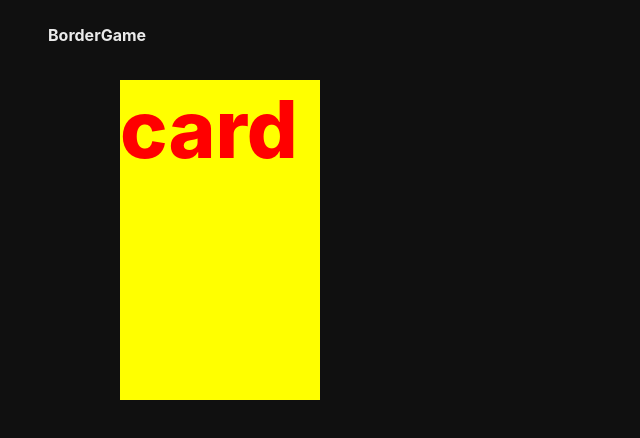
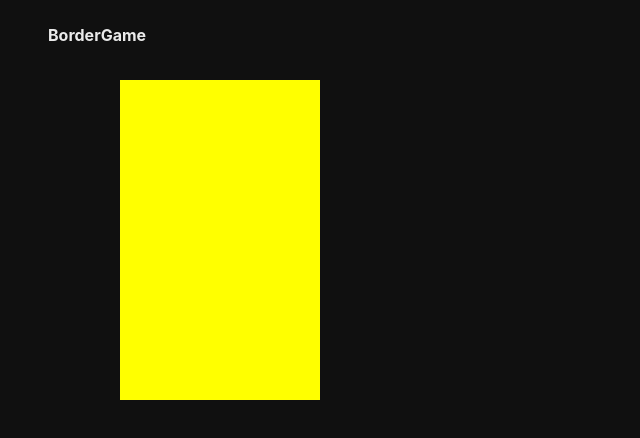
Before and after one commit to yyb02006/Boardgame, a React (Create React App) app: page /card-flipper in a window 1280 px wide. Shown: the top 438 px of the page, without its empty margins (0-640 px from the left). Built offline with nearby package versions, Linux system fonts and the light colour scheme.

Commit message:
ref를 통해 사용자 이벤트가 애니메이션에 접근할 수 있도록 구현 방식 정의

```diff
--- a/src/libs/utils.ts
+++ b/src/libs/utils.ts
@@ -107,3 +107,8 @@ export function getOppositeElement(element: Direction | HorizontalPos | PlayerEl
 			throw new Error('Unexpected element type');
 	}
 }
+
+/** 단어의 첫글자를 대문자로 바꿔주는 함수 */
+export function capitalizeFirstLetter(letter: string) {
+	return letter.charAt(0).toUpperCase() + letter.slice(1);
+}
--- a/src/routes/CardFlipper.tsx
+++ b/src/routes/CardFlipper.tsx
@@ -1,5 +1,20 @@
-import React from 'react';
-import styled from 'styled-components';
+import { capitalizeFirstLetter } from '#libs/utils';
+import React, { useRef, useState } from 'react';
+import styled, { css } from 'styled-components';
+
+const flip = (seqDirection: 'normal' | 'reverse') => {
+	return css`
+		@keyframes flip_${seqDirection} {
+			from {
+				transform: rotate3d(0, 1, 0, 0deg);
+			}
+			to {
+				transform: rotate3d(0, 1, 0, 180deg);
+			}
+		}
+		animation: ${`flip_${seqDirection}`} 2s ease-in forwards ${seqDirection};
+	`;
+};
 
 const Layout = styled.section`
 	height: 100vh;
@@ -21,10 +36,41 @@ const CardStyle = styled.div`
 	color: red;
 	background-color: yellow;
 	position: relative;
+	&.Forward {
+		${flip('normal')}
+	}
+	&.Reverse {
+		${flip('reverse')}
+	}
 `;
 
 const Card = () => {
-	return <CardStyle>card</CardStyle>;
+	const [cardState, setCardState] = useState<'forward' | 'reverse'>('forward');
+	const ref = useRef<HTMLDivElement | null>(null);
+	const testRef = useRef({ clientX: 0, clientY: 0 });
+	const onCardOver = (event: React.MouseEvent<HTMLDivElement>) => {
+		event.stopPropagation();
+		const { clientX, clientY } = event;
+		const { left, top } = event.currentTarget.getBoundingClientRect();
+		const box = ref.current;
+		if (box) {
+			box.style.transform = `translateX(${150}px)`;
+		}
+		console.log();
+	};
+	const onCardOver2 = (event: React.MouseEvent<HTMLDivElement>) => {
+		event.stopPropagation();
+	};
+	return (
+		<div
+			onClick={() => {
+				setCardState((p) => (p === 'forward' ? 'reverse' : 'forward'));
+				console.log('clicked');
+			}}
+		>
+			<CardStyle onMouseMove={onCardOver} ref={ref}></CardStyle>
+		</div>
+	);
 };
 
 const CardFlipper = () => {
--- a/src/routes/Home.tsx
+++ b/src/routes/Home.tsx
@@ -28,7 +28,7 @@ const resultTransition = {
 		};
 		return slideIn(props);
 	},
-	slideInFromSide: function slideInFromSide({
+	slideInFromSide: ({
 		seqDirection,
 		aniDirection,
 		winner,
@@ -36,7 +36,7 @@ const resultTransition = {
 		seqDirection: 'reverse' | 'normal';
 		aniDirection: HorizontalPos | VerticalPos;
 		winner: PlayerElement;
-	}) {
+	}) => {
 		const directionToIndex = (aniDirection: HorizontalPos | VerticalPos) => {
 			switch (aniDirection) {
 				case 'left':
--- a/src/routes/Test.tsx
+++ b/src/routes/Test.tsx
@@ -137,7 +137,7 @@ const testObj = {
 	},
 };
 
-/* 이 코드는 전역객체를 가리키게 된다. 콜백은 스코프적으로 호출된 곳과 아무런 상관이 없다. */
+/* 이 코드는 전역객체를 가리키게 된다. 콜백은 호출된 곳의 스코프와 아무런 상관이 없다. */
 const obj = {
 	method: function a(callback: (this: unknown) => void) {
 		callback();
@@ -149,6 +149,42 @@ function outer(this: unknown) {
 }
 
 obj.method(outer);
+
+/**
+ *  이벤트가 일어나는 범위는 자식의 범위까지 포함되고, 이는 자식 요소가 부모 요소를 벗어나 있더라도 인정된다.
+ *  onMouseOver이벤트에서 parent요소에 마우스를 이동시켜 onMouseOver를 작동시키고 아래에 있는 child요소에 마우스를 이동시켜도
+ *  parent요소의 onMouseOver가 발생하는 것을 이벤트 버블링이라고 한다. (자식컴포넌트의 이벤트가 상위컴포넌트로 전파)
+ *  이벤트 전파가 발생하는 컴포넌트의 nagative event객체에서 stopPropagation메서드 호출로 전파를 막을 수 있다.
+ * */
+const Card = () => {
+	const onCardOver = (event: React.MouseEvent<HTMLDivElement>) => {
+		const { clientX, clientY } = event;
+		const { left, top } = event.currentTarget.getBoundingClientRect();
+		console.log(left - clientX, top - clientY);
+	};
+	const onCardOver2 = (event: React.MouseEvent<HTMLDivElement>) => {
+		const { clientX, clientY } = event;
+		const { left, top } = event.currentTarget.getBoundingClientRect();
+		console.log(left - clientX, top - clientY);
+	};
+	return (
+		<div
+			onMouseEnter={onCardOver}
+			style={{
+				width: '200px',
+				height: '320px',
+				color: 'red',
+				backgroundColor: 'yellow',
+			}}
+		>
+			<div
+				onMouseEnter={onCardOver2}
+				style={{ width: '400px', height: '200px', backgroundColor: 'blue' }}
+			></div>
+			card
+		</div>
+	);
+};
 
 const Test = () => {
 	const [direction, setDirection] = useState<'normal' | 'reverse'>('normal');
```
